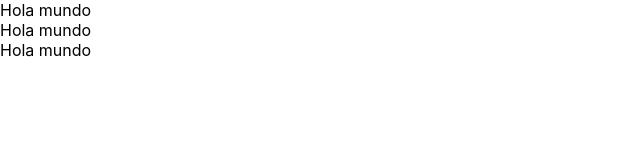
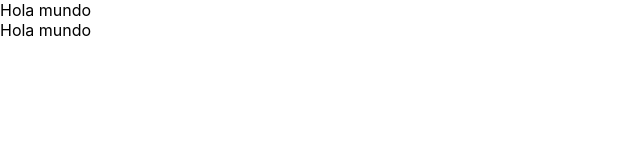
Before and after one commit to EdwinYauyo98/TrainingRepository, a React (Create React App) app: page / in a window 1280 px wide. Shown: the top 160 px of the page, without its empty margins (0-640 px from the left). Built offline with nearby package versions, Linux system fonts and the light colour scheme.

Commit message:
Revert "hola mundo x3"
This reverts commit 1ea65c6fec3afb2c4d918af7a8ffdacebaadf634.

```diff
--- a/src/App.js
+++ b/src/App.js
@@ -6,7 +6,6 @@ function App() {
     <div className="App">
       <div>Hola mundo</div>
       <div>Hola mundo</div>
-      <div>Hola mundo</div>
     </div>
   );
 }
```
